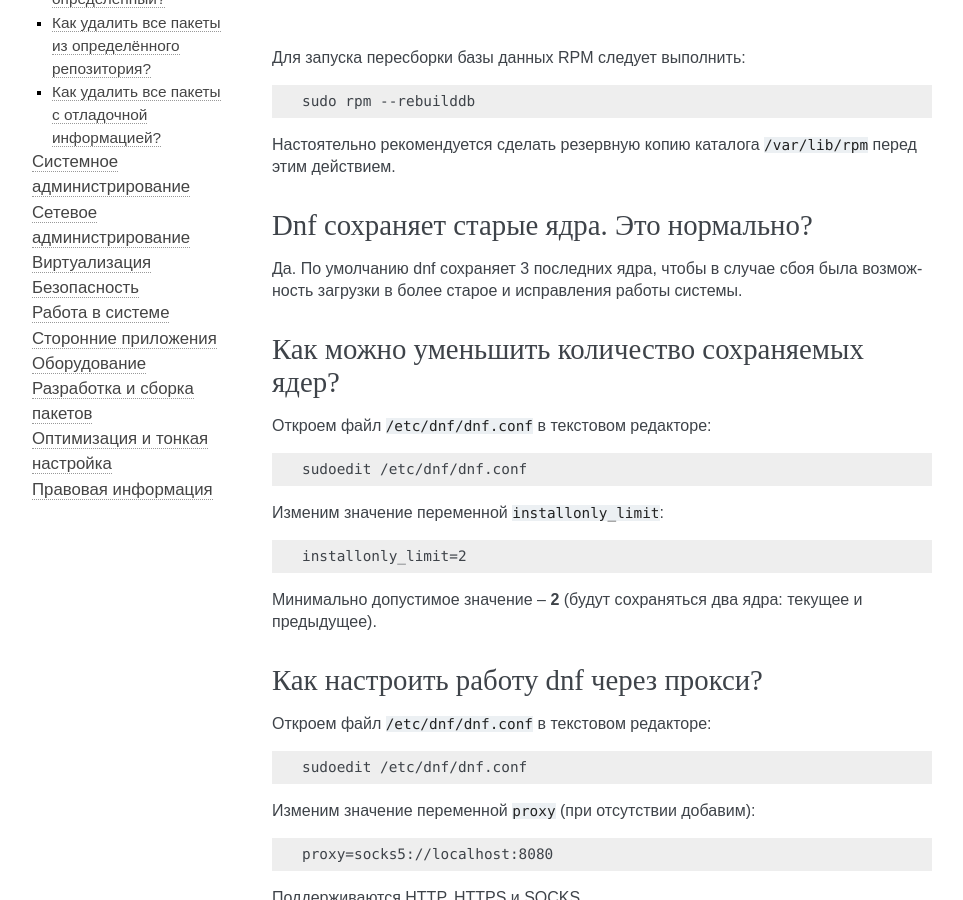
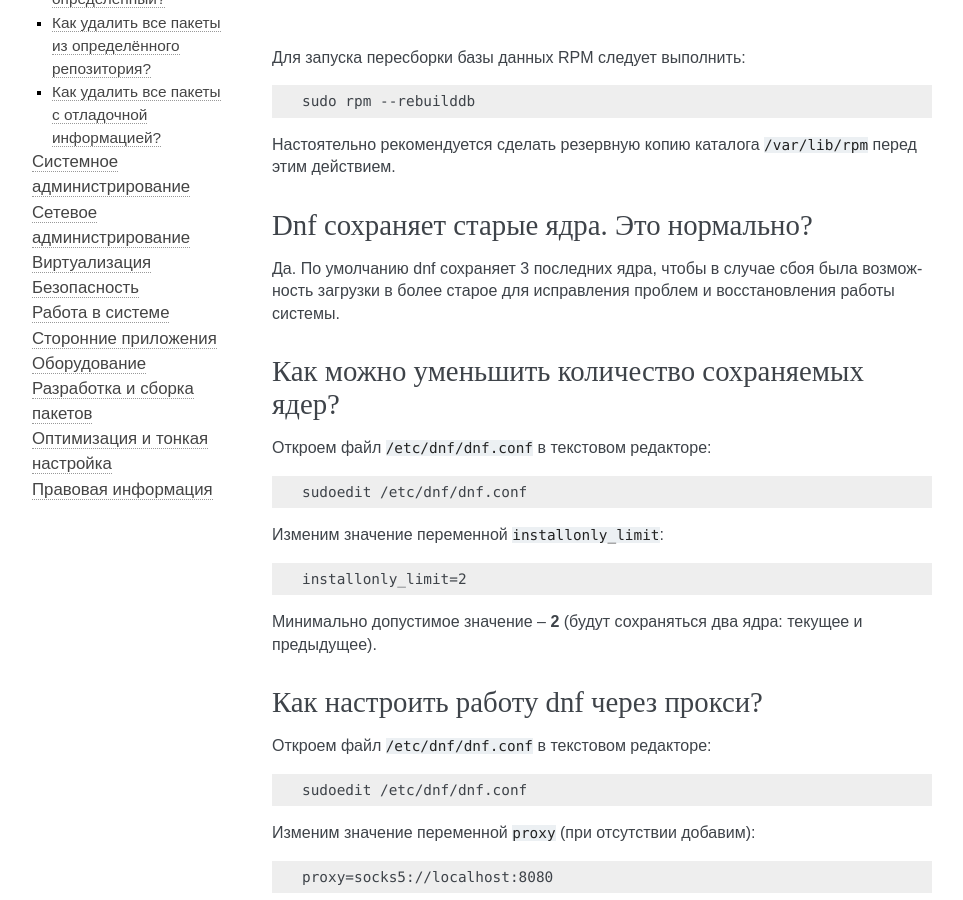
Before and after one commit to RussianFedora/FAQ, a Sphinx documentation site: the page built from source/package-manager.rst, in a window 1280 px wide and 900 px high, scrolled down 5942 px. Shown: the whole window, without its empty margins (148-1111 px from the left). Built offline with Sphinx 7.4.7, drawn with Linux system fonts in a browser that asks for light colours; comment, search, counter and statistics services are not loaded.

Commit message:
Переформулирование для лучше читаемости

```diff
--- a/source/package-manager.rst
+++ b/source/package-manager.rst
@@ -317,7 +317,7 @@ Fedora поддерживает два вида обновлений: через
 Dnf сохраняет старые ядра. Это нормально?
 ==============================================
 
-Да. По умолчанию dnf сохраняет 3 последних ядра, чтобы в случае сбоя была возможность загрузки в более старое и исправления работы системы.
+Да. По умолчанию dnf сохраняет 3 последних ядра, чтобы в случае сбоя была возможность загрузки в более старое для исправления проблем и восстановления работы системы.
 
 .. index:: dnf, kernel count, kernel
 .. _dnf-kernel-change:
```
